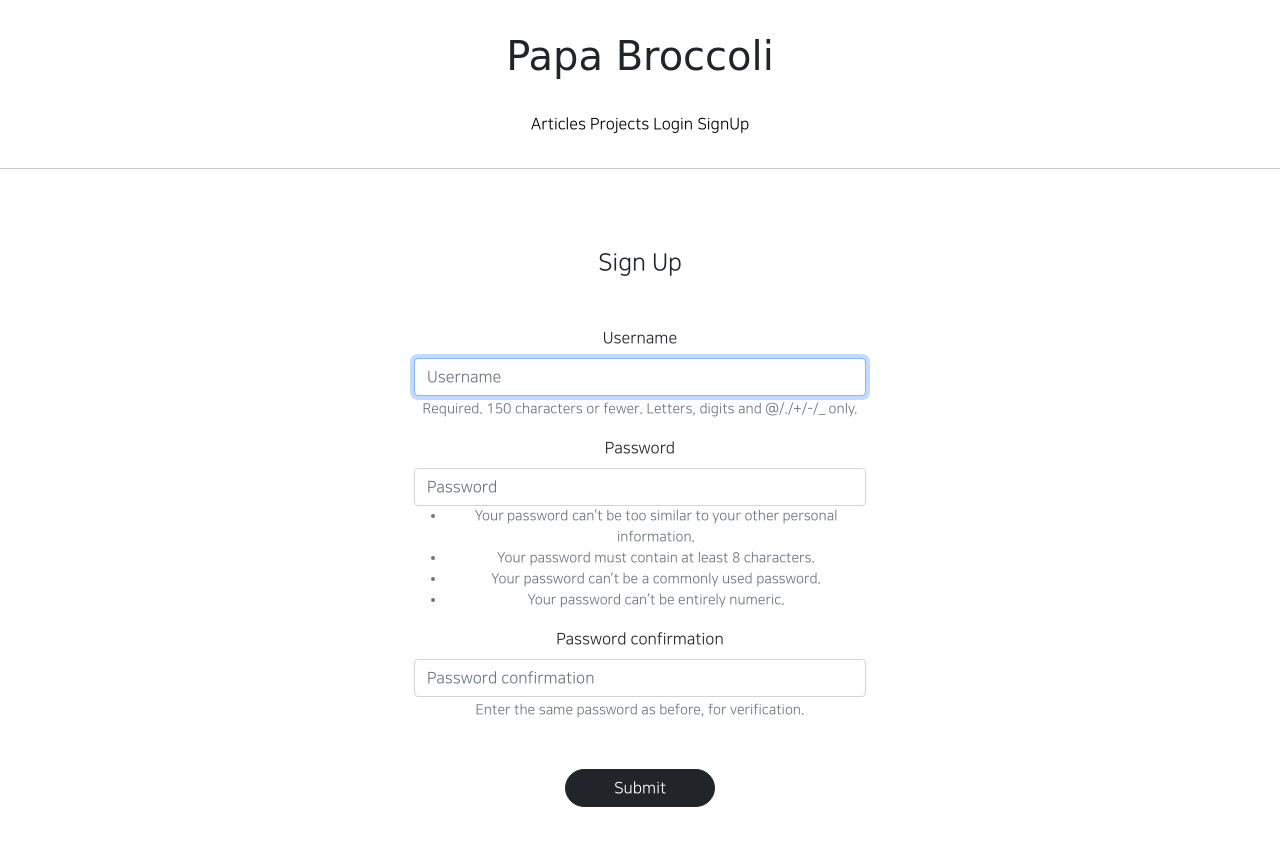
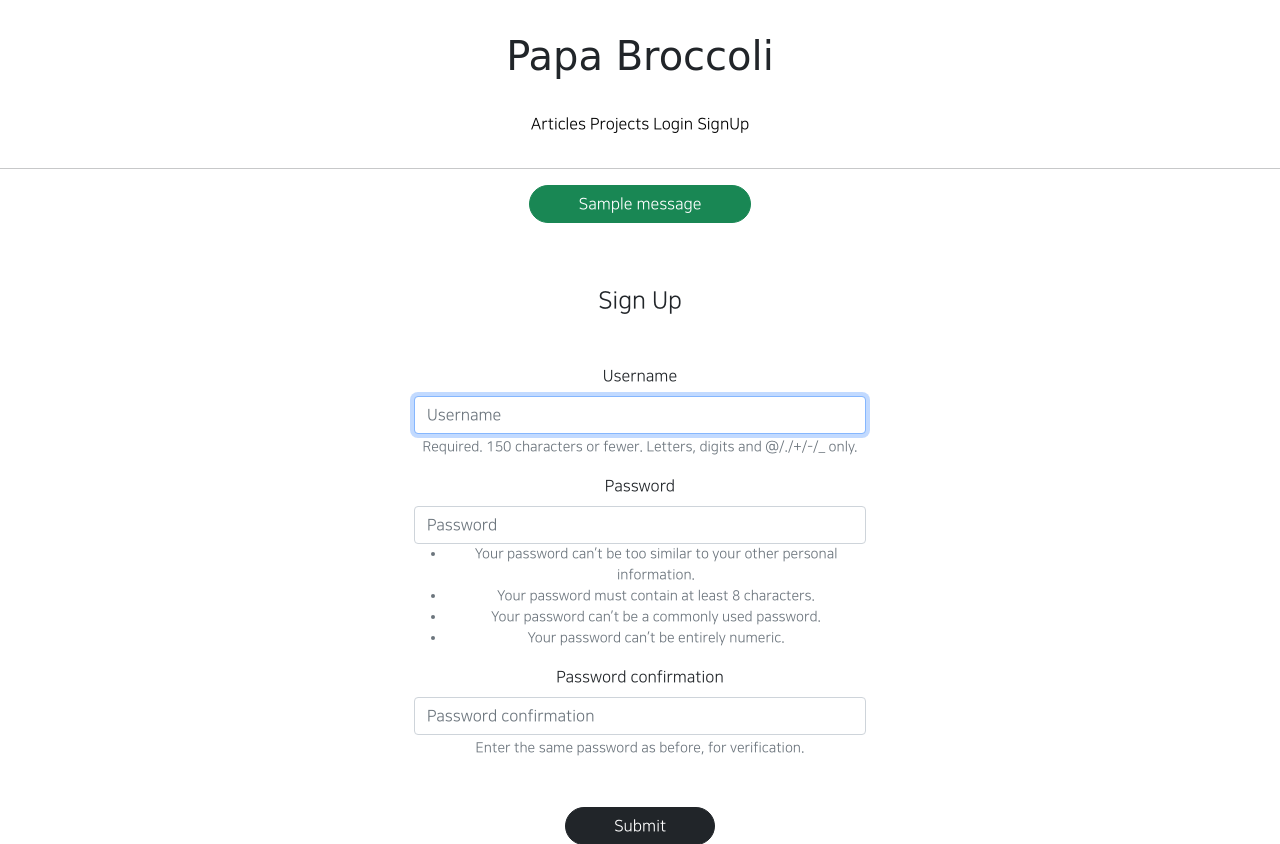
Before and after one commit to Minseong-COLI/practice, a Django app: page /account2/create/ in a window 1280 px wide. Shown: the top 844 px of the page. Run offline with Django 3.2, Linux system fonts and the light colour scheme; tables that the repository leaves empty hold one stand-in row (values such as "Sample post"); one stand-in notice (Sample message) is shown; parts of the project's set-up code (start-up, migrations or seed data) failed here and were passed over; some libraries are stand-ins or nearby versions; some web fonts are replaced.

Commit message:
2021.08.24 commit_5

```diff
--- a/likeapp/views.py
+++ b/likeapp/views.py
@@ -1,3 +1,4 @@
+from django.contrib import messages
 from django.contrib.auth.decorators import login_required
 from django.http import HttpResponseRedirect
 from django.shortcuts import render
@@ -21,6 +22,8 @@ class LikeArticleView(RedirectView):
         like_record = LikeRecord.objects.filter(user=user, article=article)
 
         if like_record.exists():
+            # 좋아요 반영 X
+            messages.add_message(request, messages.ERROR, '좋아요는 한번만 가능합니다.')
             return HttpResponseRedirect(reverse('articleapp:detail',
                                                 kwargs={'pk': kwargs['article_pk']}))
         else:
@@ -28,7 +31,8 @@ class LikeArticleView(RedirectView):
 
         article.like += 1
         article.save()
-
+        # 좋아요 반영 O
+        messages.add_message(request, messages.SUCCESS, '좋아요를 눌렀습니다.')
         return super().get(self, request, *args, **kwargs)
 
     def get_redirect_url(self, *args, **kwargs):
--- a/templates/base.html
+++ b/templates/base.html
@@ -8,7 +8,13 @@
 {% include "header.html" %}
 
 <hr>
-{# 얇은 선 삽입 #}
+{% for message in messages %}
+    <div class="text-center">
+        <div class="btn btn-success rounded-pill px-5">
+            {{ message }}
+        </div>
+    </div>
+{% endfor %}
 
 {% block content %}
 {% endblock %}
```
